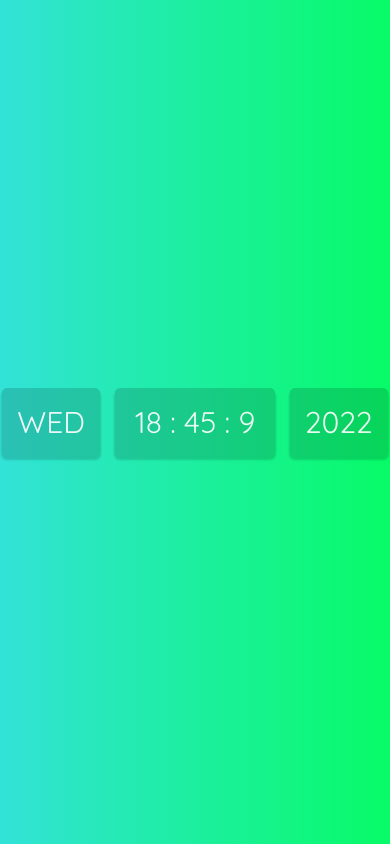
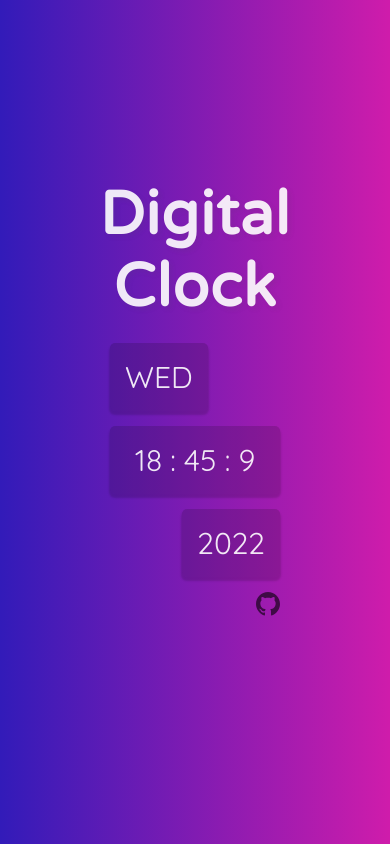
Before and after one commit to code8d/DigitalClock, a plain HTML site: page index.html in a window 390 px wide. Drawn offline with Linux system fonts and the light colour scheme.

Commit message:
Adapted for mobile, small css and script.js fix

```diff
--- a/css/style.css
+++ b/css/style.css
@@ -1,4 +1,4 @@
-@import url('https://fonts.googleapis.com/css2?family=Quicksand:wght@300;400&display=swap');
+@import url('https://fonts.googleapis.com/css2?family=Quicksand:wght@300;400&family=Varela+Round&display=swap');
 body {
     margin: 0;
     padding: 0;
@@ -9,17 +9,37 @@ body {
     font-family: 'Quicksand';
     font-weight: 400;
     font-size: 30px;
-    background: linear-gradient(90deg, rgb(50, 226, 215), rgb(7, 251, 103));
+    background: linear-gradient(90deg, rgb(50, 27, 185), rgb(207, 28, 171));
 }
 .wrapper {
     display: flex;
+    flex-direction: column;
     align-items: center;
     justify-content: center;
     height: 100vh;
     padding: 0 15px;
     box-sizing: content-box;
 }
-.wrapper > *:not(:last-child) {
+.title {
+    text-align: center;
+    font-family: 'Varela Round';
+    font-size: 60px;
+    letter-spacing: 1px;
+    margin: -50px 0 20px 0;
+    color: rgba(255, 255, 255, .9);
+    text-shadow: 3px 3px 5px rgba(75, 75, 75, 0.1);
+}
+.main-block {
+    display: flex;
+    flex-direction: column;
+}
+.date-block {
+    display: flex;
+    align-items: center;
+    justify-content: center;
+    margin-bottom: 15px;
+}
+.date-block > *:not(:last-child) {
     margin-right: 15px;
 }
 .bg {
@@ -35,5 +55,36 @@ body {
 .time {
     display: flex;
     justify-content: center;
-    min-width: 130px;
+    min-width: 140px;
 }
+.author-block {
+    align-self: flex-end;
+}
+.icon-block {
+    display: flex;
+    fill: rgba(0, 0, 0, .6)
+}
+.icon-block:hover {
+    fill: #fff;
+}
+@media (max-width: 425px) {
+    .title {
+        max-width: 220px;
+    }
+    .date-block {
+        flex-direction: column;
+    }
+    .date-block > *:not(:last-child) {
+        margin-right: 0;
+        margin-bottom: 15px;
+    }
+    .day {
+        align-self: flex-start;
+    }
+    .time {
+        align-self: center;
+    }
+    .year {
+        align-self: flex-end;
+    }
+}
--- a/index.html
+++ b/index.html
@@ -11,9 +11,19 @@
 <body>
 
     <div class="wrapper">
-        <div class="day bg">Day</div>
-        <div class="time bg">Time</div>
-        <div class="year bg">Year</div>
+        <h1 class="title">Digital Clock</h1>
+        <div class="main-block">
+            <div class="date-block">
+                <div class="day bg">Day</div>
+                <div class="time bg">Time</div>
+                <div class="year bg">Year</div>
+            </div>
+            <div class="author-block">
+                <a href="https://github.com/code8d/DigitalClock" class="icon-block">
+                    <svg xmlns="http://www.w3.org/2000/svg" width="24" height="24" viewBox="0 0 24 24"><path class="github" d="M12 0c-6.626 0-12 5.373-12 12 0 5.302 3.438 9.8 8.207 11.387.599.111.793-.261.793-.577v-2.234c-3.338.726-4.033-1.416-4.033-1.416-.546-1.387-1.333-1.756-1.333-1.756-1.089-.745.083-.729.083-.729 1.205.084 1.839 1.237 1.839 1.237 1.07 1.834 2.807 1.304 3.492.997.107-.775.418-1.305.762-1.604-2.665-.305-5.467-1.334-5.467-5.931 0-1.311.469-2.381 1.236-3.221-.124-.303-.535-1.524.117-3.176 0 0 1.008-.322 3.301 1.23.957-.266 1.983-.399 3.003-.404 1.02.005 2.047.138 3.006.404 2.291-1.552 3.297-1.23 3.297-1.23.653 1.653.242 2.874.118 3.176.77.84 1.235 1.911 1.235 3.221 0 4.609-2.807 5.624-5.479 5.921.43.372.823 1.102.823 2.222v3.293c0 .319.192.694.801.576 4.765-1.589 8.199-6.086 8.199-11.386 0-6.627-5.373-12-12-12z"/></svg>
+                </a>
+            </div>
+        </div>
     </div>
 
     <script src="js/script.js"></script>
--- a/js/script.js
+++ b/js/script.js
@@ -4,7 +4,6 @@ const day = document.querySelector('.day')
 const time = document.querySelector('.time')
 const year = document.querySelector('.year')
 
-console.log(day);
 setInterval(() => day.textContent = dayName(), 100)
 
 function dayName() {
@@ -13,8 +12,6 @@ function dayName() {
     return days[new Date().getDay()]
 }
 
-dayName()
-
 setInterval(() => time.textContent = `${new Date().getHours()} : ${new Date().getMinutes()} : ${new Date().getSeconds()}`, 100)
 
 setInterval(() => year.textContent = new Date().getFullYear(), 1000);
```
